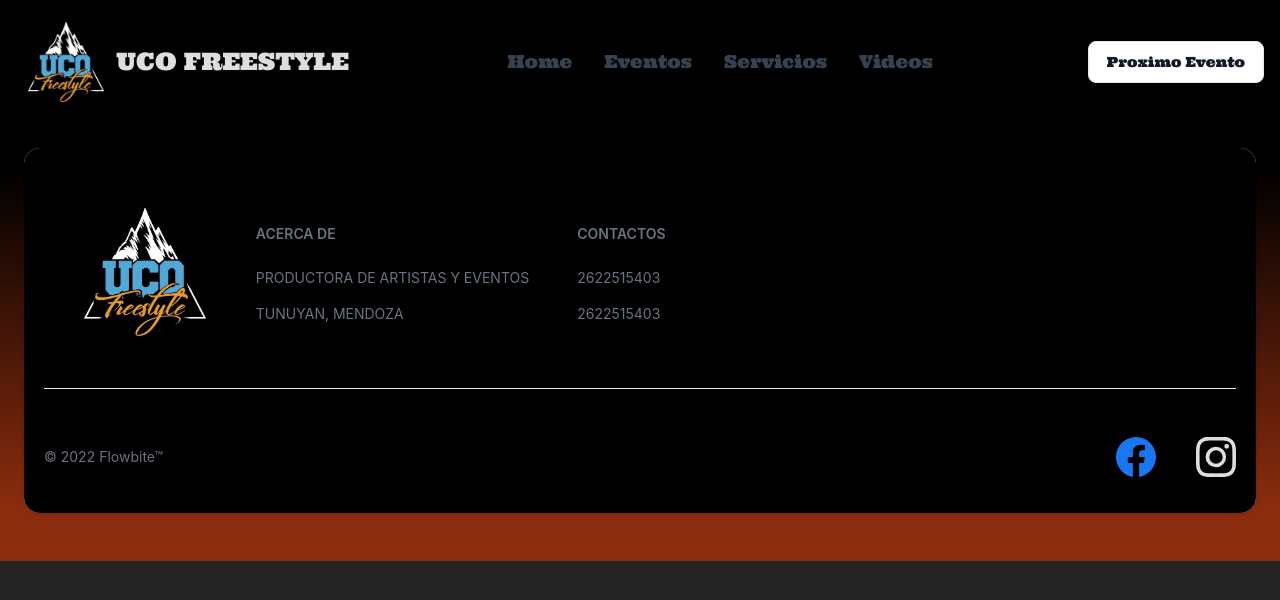
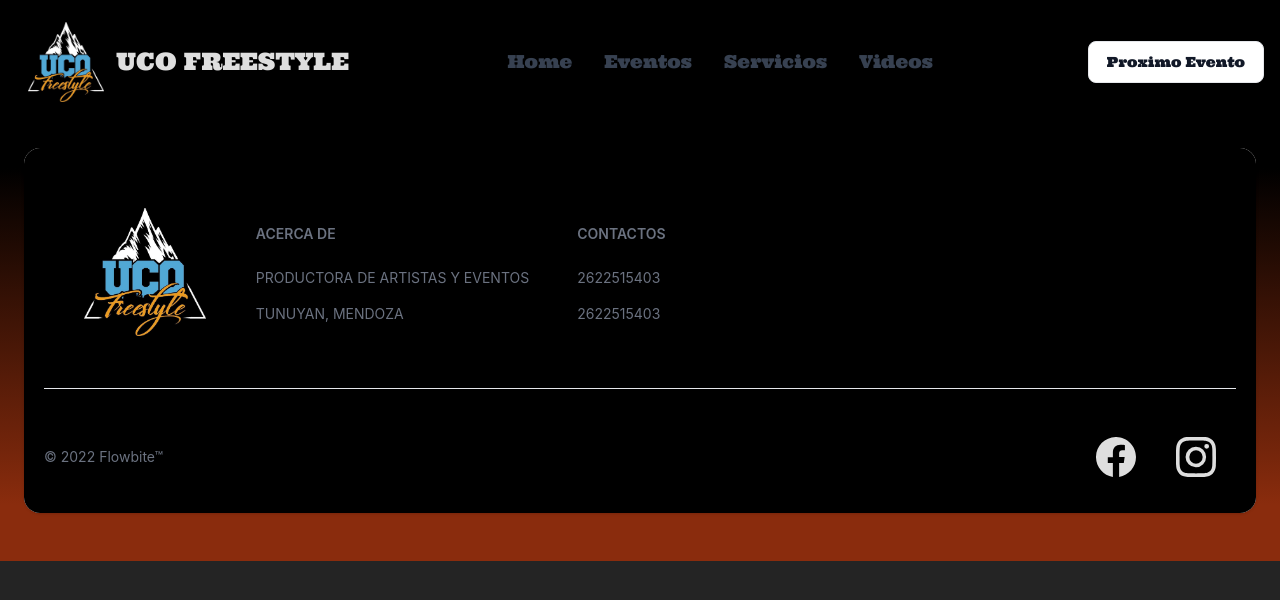
Before and after one commit to fracki1010/uco-frestyle-2, a React (Vite) app: page / in a window 1280 px wide. Shown: the top 600 px of the page. Built offline with nearby package versions, Linux system fonts and the light colour scheme; a web font is replaced by a local one.

Commit message:
modified:: footer

```diff
--- a/src/components/Footer.jsx
+++ b/src/components/Footer.jsx
@@ -25,7 +25,9 @@ export function FooterUco() {
             <div>
               <FooterTitle title="Acerca de " />
               <FooterLinkGroup col>
-                <FooterLink href="#">PRODUCTORA DE ARTISTAS Y EVENTOS</FooterLink>
+                <FooterLink href="#">
+                  PRODUCTORA DE ARTISTAS Y EVENTOS
+                </FooterLink>
                 <FooterLink href="#">TUNUYAN, MENDOZA</FooterLink>
               </FooterLinkGroup>
             </div>
@@ -36,17 +38,29 @@ export function FooterUco() {
                 <FooterLink href="#">2622515403</FooterLink>
               </FooterLinkGroup>
             </div>
-
           </div>
         </div>
         <FooterDivider />
         <div className="w-full sm:flex sm:items-center sm:justify-between">
           <FooterCopyright href="#" by="Flowbite™" year={2022} />
-          <div className="mt-4 flex space-x-6 sm:mt-0 sm:justify-center">
+          <div className="mt-4 me-5 flex space-x-6 sm:mt-0 sm:justify-center">
+            <BsFacebook
+              onClick={() =>
+                (window.location.href =
+                  "https://www.facebook.com/profile.php?id=100084222968062 ")
+              }
+              size={40}
+              className="cursor-pointer hover:animate-bounce m-4"
+            />
 
-          <BsFacebook onClick={() => window.location.href = 'https://www.facebook.com/profile.php?id=100084222968062 '} color="#1877F2" size={40} className="cursor-pointer hover:animate-bounce m-4" />
-
-            <BsInstagram onClick={() => window.location.href = "https://www.instagram.com/ucofreestyle"} size={40} className="cursor-pointer hover:animate-bounce m-4" />
+            <BsInstagram
+              onClick={() =>
+                (window.location.href =
+                  "https://www.instagram.com/ucofreestyle")
+              }
+              size={40}
+              className="cursor-pointer hover:animate-bounce m-4"
+            />
           </div>
         </div>
       </div>
```
